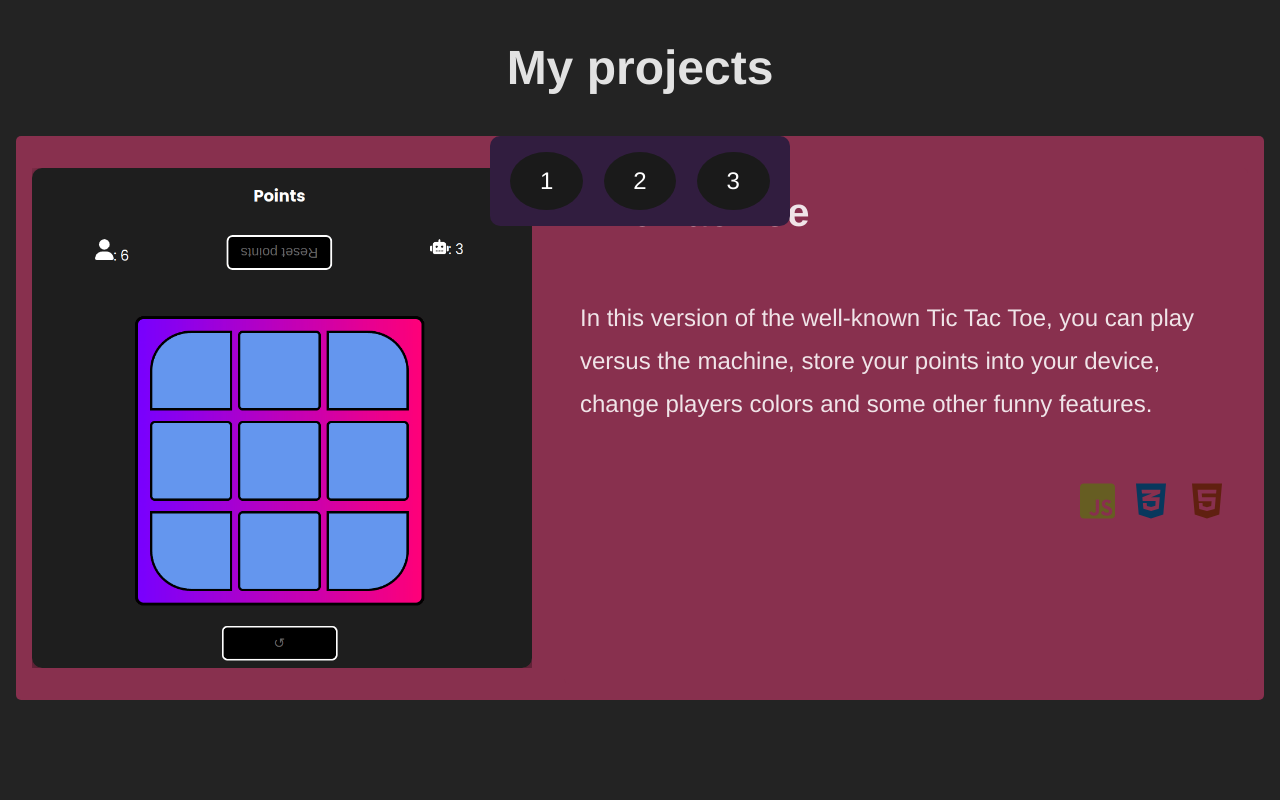
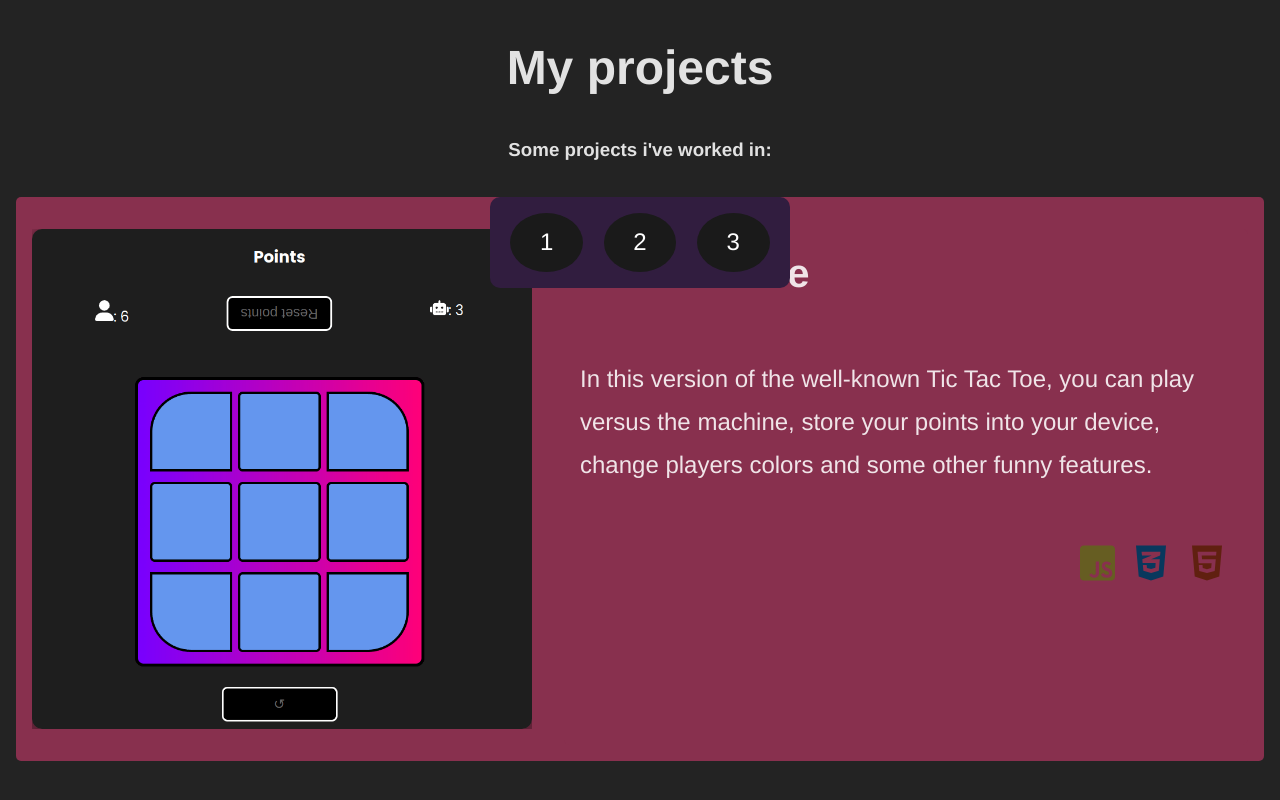
Before and after one commit to genaroibc/portfolio, a React (Vite) app: page / in a window 1280 px wide. Shown: the part 1840-2640 px from the top of the page. Built offline with nearby package versions, Linux system fonts and the light colour scheme.

Commit message:
add footer

```diff
--- a/src/App.jsx
+++ b/src/App.jsx
@@ -4,6 +4,7 @@ import About from "./components/About";
 import Projects from "./components/Projects";
 import Contact from "./components/Contact";
 import Skills from "./components/Skills";
+import Footer from "./components/Footer";
 
 function App() {
   return (
@@ -14,6 +15,7 @@ function App() {
       <Projects />
       <Skills />
       <Contact />
+      <Footer />
     </>
   );
 }
--- a/src/components/Projects.jsx
+++ b/src/components/Projects.jsx
@@ -40,7 +40,6 @@ const STSubtitle = styled.h4`
 
 const STSlide = styled(STFlexCont)`
   display: none;
-  min-height: 800px;
 
   &.${SLIDER_CLASS} {
     display: block;
@@ -121,6 +120,7 @@ export default function Projects() {
   return (
     <section id="projects">
       <STSectionTitle>My projects</STSectionTitle>
+      <h3>Some projects i've worked in:</h3>
       <div style={{ position: "relative" }}>
         {projectsConfig.map(
           ({
```
